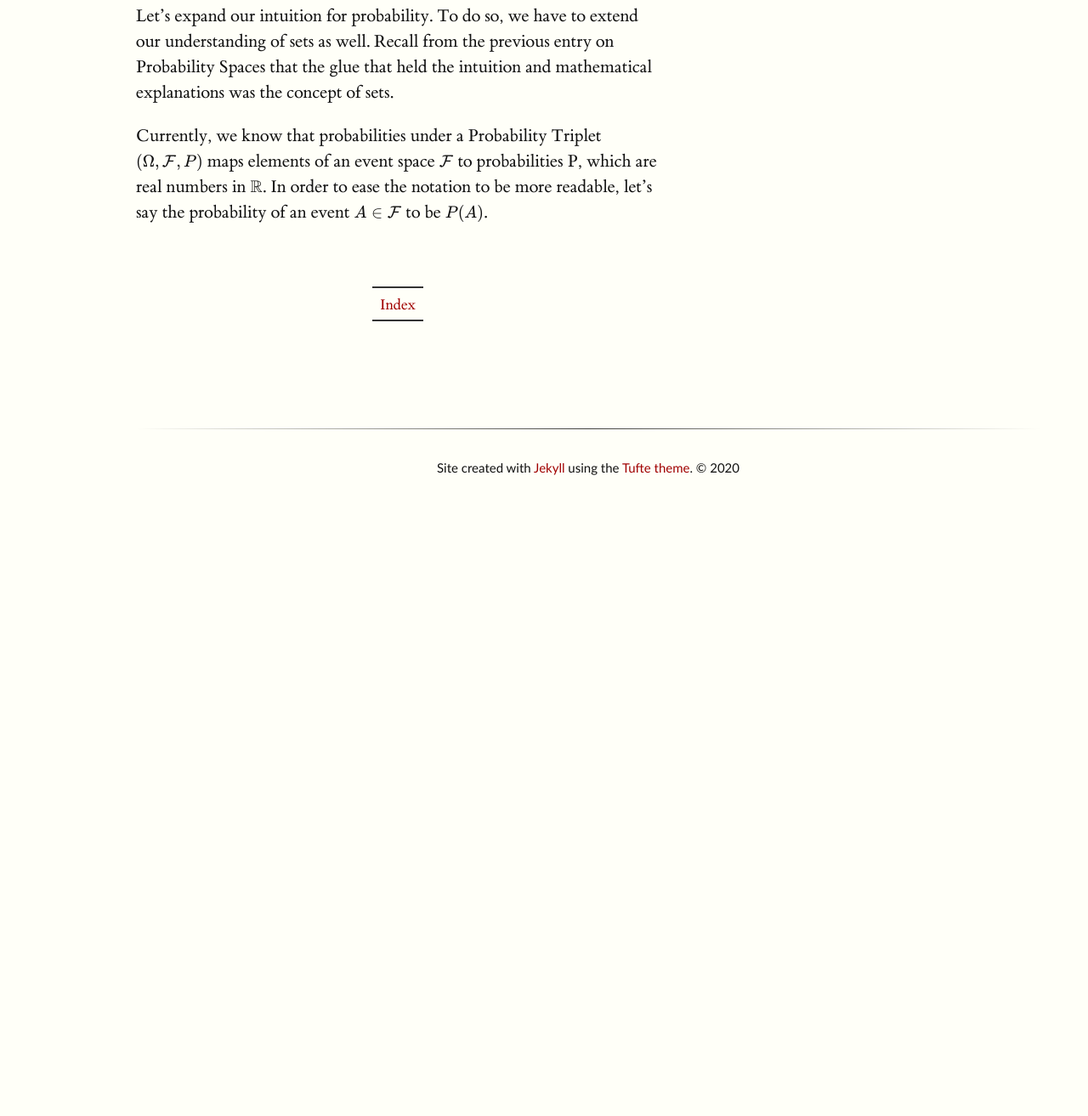
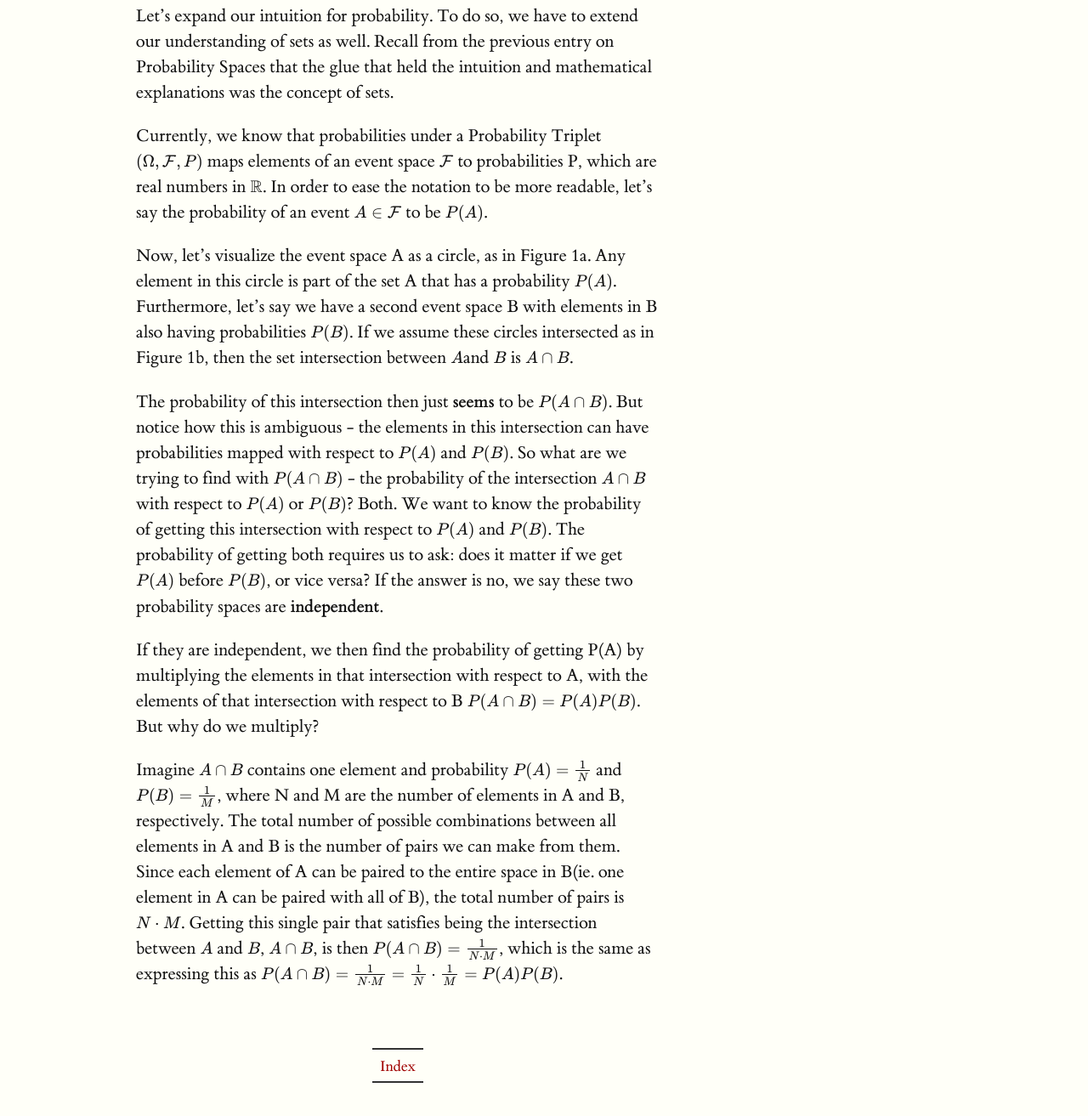
Before and after one commit to luisgc2116/luis_notes, a Jekyll site: the page built from published_notes/fundamental/intro_cond_prob/index.md, in a window 1280 px wide and 1400 px high, scrolled down 270 px. Shown: the top 1313 px of the window at 85% size. Built offline with Jekyll 4.4.1, drawn with Linux system fonts in a browser that asks for light colours; formulas are drawn with MathJax 3; before the commit the page ends 900 px from its top, so only the background shows below that.

Commit message:
Update index.md

```diff
--- a/published_notes/fundamental/intro_cond_prob/index.md
+++ b/published_notes/fundamental/intro_cond_prob/index.md
@@ -9,6 +9,14 @@ Let's expand our intuition for probability. To do so, we have to extend our unde
 
 Currently, we know that probabilities under a Probability Triplet $$(\Omega, \mathcal{F}, P)$$ maps elements of an event space $$\mathcal{F}$$ to probabilities P, which are real numbers in $$\mathbb{R}$$. In order to ease the notation to be more readable, let's say the probability of an event $$A \in \mathcal{F}$$ to be $$P(A)$$.
 
+Now, let's visualize the event space A as a circle, as in Figure 1a. Any element in this circle is part of the set A that has a probability $$P(A)$$. Furthermore, let's say we have a second event space B with elements in B also having probabilities $$P(B)$$. If we assume these circles intersected as in Figure 1b, then the set intersection between $$A $$and $$B$$ is $$A \cap B$$.
+
+The probability of this intersection then just **seems** to be $$P(A \cap B)$$. But notice how this is ambiguous - the elements in this intersection can have probabilities mapped with respect to $$P(A)$$ and $$P(B)$$. So what are we trying to find with $$P(A \cap B)$$ - the probability of the intersection $$A \cap B$$ with respect to $$P(A)$$ or $$P(B)$$? Both. We want to know the probability of getting this intersection with respect to $$P(A)$$ and $$P(B)$$. The probability of getting both requires us to ask: does it matter if we get $$P(A)$$ before $$P(B)$$, or vice versa? If the answer is no, we say these two probability spaces are **independent**.
+
+If they are independent, we then find the probability of getting P(A) by multiplying the elements in that intersection with respect to A, with the elements of that intersection with respect to B $$P(A \cap B) = P(A)P(B)$$. But why do we multiply?
+
+Imagine $$A \cap B$$ contains one element and probability $$P(A)=\frac{1}{N}$$ and $$P(B)=\frac{1}{M}$$, where N and M are the number of elements in A and B, respectively. The total number of possible combinations between all elements in A and B is the number of pairs we can make from them. Since each element of A can be paired to the entire space in B(ie. one element in A can be paired with all of B), the total number of pairs is $$N \cdot M$$. Getting this single pair that satisfies being the intersection between $$A$$ and $$B$$, $$A \cap B$$, is then $$P(A \cap B) = \frac{1}{N \cdot M}$$, which is the same as expressing this as $$P(A \cap B) = \frac{1}{N \cdot M} = \frac{1}{N} \cdot \frac{1}{M} = P(A)P(B)$$.
+
 
 <br/>
 
```
